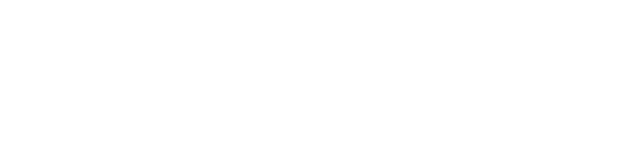
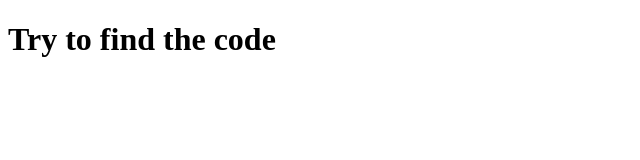
Before and after one commit to newlomar/konami-code, a plain HTML site: page index.html in a window 1280 px wide. Shown: the whole page, without its empty margins (0-640 px from the left). Drawn offline with Linux system fonts and the light colour scheme.

Commit message:
adding h1 tag

```diff
--- a/index.html
+++ b/index.html
@@ -5,7 +5,8 @@
   <title>Key Detection</title>
 </head>
 <body>
-<script type="text/javascript" src="https://www.cornify.com/js/cornify.js"></script>
-<script src="./script.js"></script>
+  <h1>Try to find the code</h1>
+  <script type="text/javascript" src="https://www.cornify.com/js/cornify.js"></script>
+  <script src="./script.js"></script>
 </body>
 </html>
```
